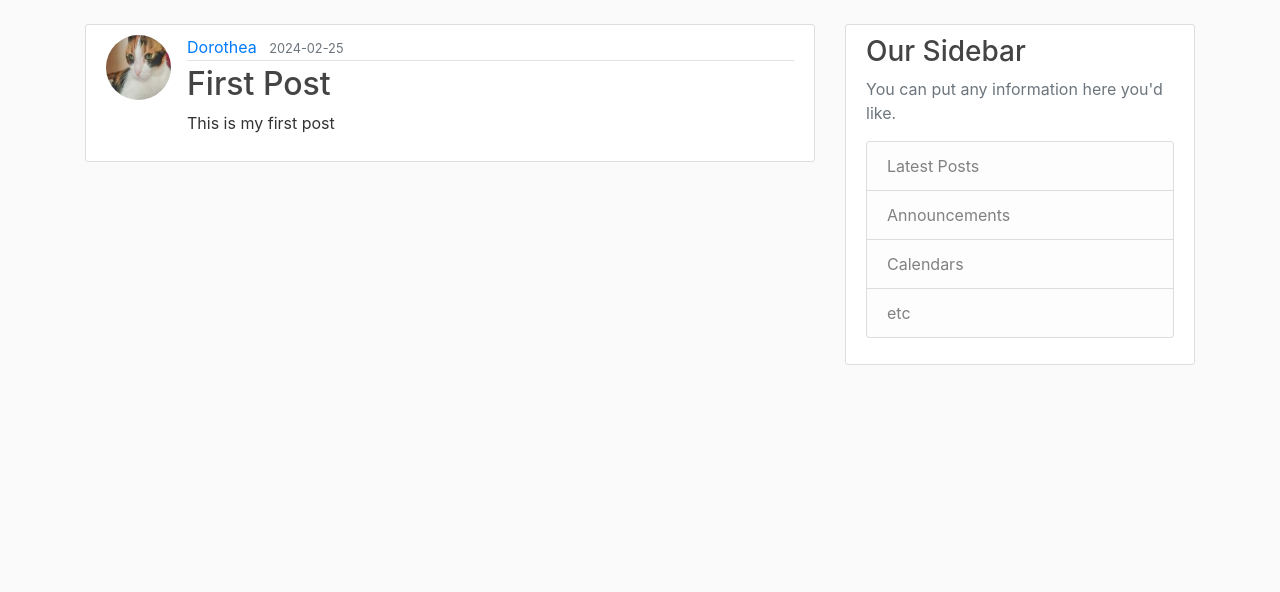
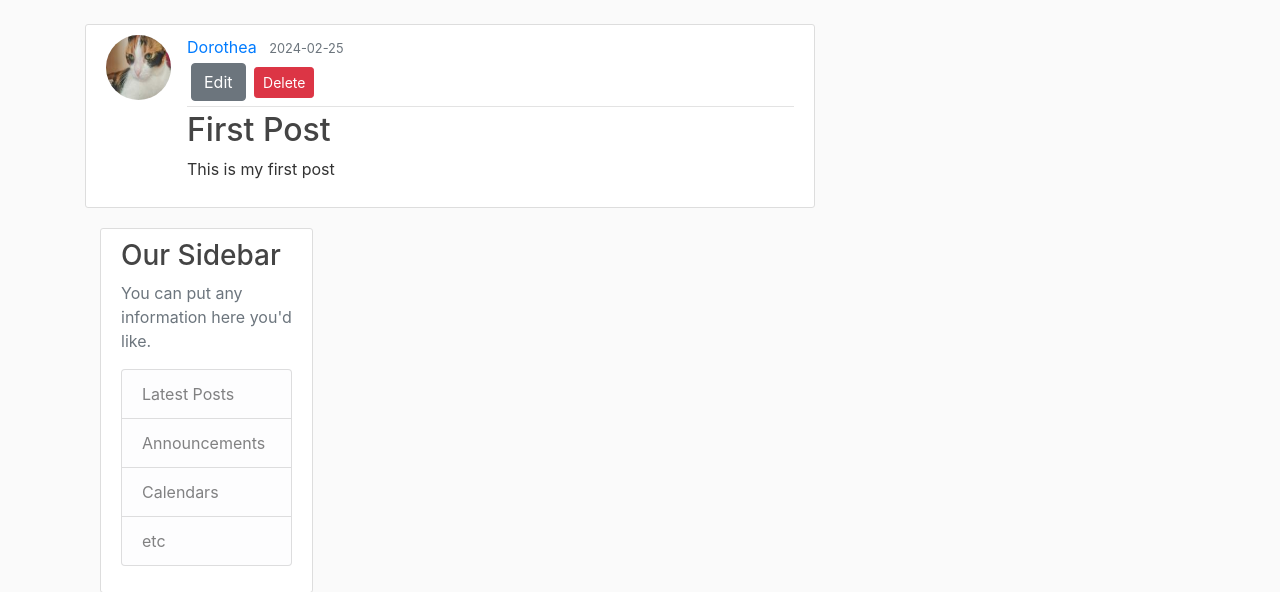
Before and after one commit to DorotheaVad/Flask_blog, a Flask app: page /post/1 in a window 1280 px wide. Shown: the part 56-648 px from the top of the page. Run offline with Flask 3, Linux system fonts and the light colour scheme; a user stored in the database is signed in.

Commit message:
Added a deletion route with bootstrap modal and the function to delete posts

```diff
--- a/flask_blog/routes.py
+++ b/flask_blog/routes.py
@@ -126,3 +126,14 @@
 
 
     return render_template("create_post.html",title="Update Post",form=form)
+
+@app.route("/post/<int:post_id>/delete",methods=["POST"])
+@login_required
+def delete_post(post_id):
+    post=Post.query.get_or_404(post_id)
+    if post.author!=current_user:
+        abort(403)
+    db.session.delete(post)
+    db.session.commit()
+    flash("Your post has been deleted!",category="success")
+    return redirect(url_for('home'))
--- a/flask_blog/templates/post.html
+++ b/flask_blog/templates/post.html
@@ -7,9 +7,35 @@
     <div class="article-metadata">
         <a class="mr-2" href="#">{{ post.author.username }}</a>
         <small class="text-muted">{{ post.date_posted.strftime("%Y-%m-%d") }}</small>
+        {% if post.author==current_user %}
+            <div>
+                <a class="btn btn-secondary btn-small m-1" href="{{ url_for('update_post',post_id=post.id)}}">Edit</a>
+                <button type="button" class="btn btn-danger btn-sm mt-1 mb-1" data-toggle="modal" data-target="#deleteModal">Delete</button>
+            </div>
+        {% endif %}
     </div>
     <h2 class="article-title">{{ post.title }}</h2>
     <p class="article-content">{{ post.content }}</p>
     </div>
 </article>
+
+
+<div class="modal fade" id="deleteModal" tabindex="-1" role="dialog" aria-labelledby="deleteModalLabel" aria-hidden="true">
+    <div class="modal-dialog" role="document">
+      <div class="modal-content">
+        <div class="modal-header">
+          <h5 class="modal-title" id="deleteModalLabel">Delete Post ?</h5>
+          <button type="button" class="close" data-dismiss="modal" aria-label="Close">
+            <span aria-hidden="true">&times;</span>
+          </button>
+        </div>
+        <div class="modal-footer">
+          <button type="button" class="btn btn-secondary" data-dismiss="modal">Close</button>
+         <form action="{{ url_for('delete_post',post_id=post.id)}}" method="POST">
+            <input class="btn btn-danger" type="submit" value="Delete">
+         </form>
+
+      </div>
+    </div>
+  </div>
 {% endblock  content %}
```
Also changed, not shown: instance/site.db.
